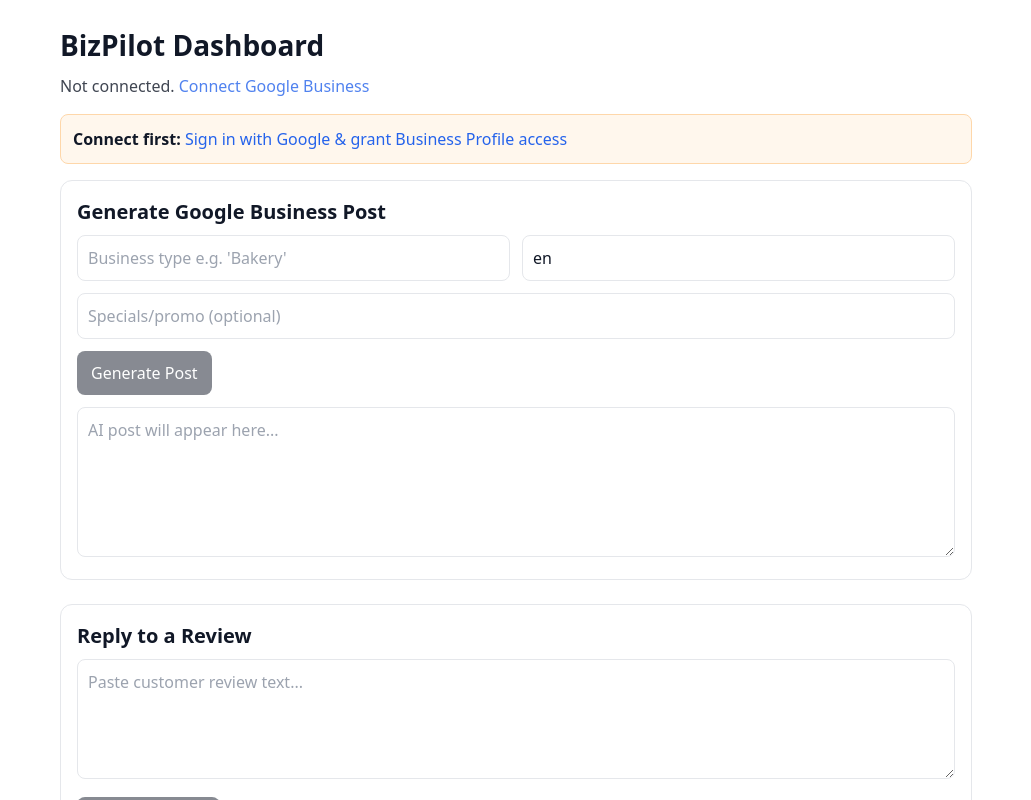
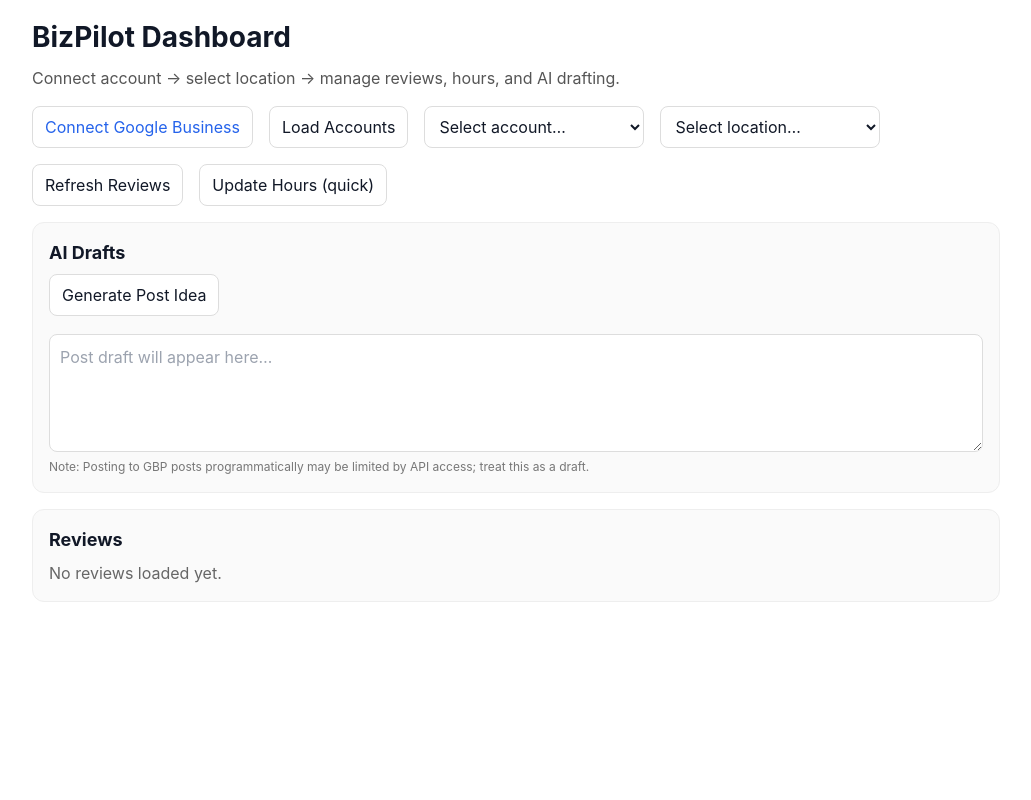
Before and after one commit to boskovasiljevic90/bizpilot, a Next.js app: page /dashboard in a window 1280 px wide. Shown: the top 800 px of the page, without its empty margins (124-1155 px from the left). Built offline with nearby package versions, Linux system fonts and the light colour scheme; no server answers.

Commit message:
Update dashboard.tsx

```diff
--- a/pages/dashboard.tsx
+++ b/pages/dashboard.tsx
@@ -1,150 +1,304 @@
 // pages/dashboard.tsx
 import { useEffect, useState } from "react";
 
-type Who = {
-  loggedIn: boolean;
-  email?: string | null;
-  plan?: "free" | "pro" | null;
+type Account = { name: string; accountName: string; type?: string; state?: string };
+type Location = { name: string; title: string; storeCode?: string; websiteUri?: string; categories?: string };
+type Review = {
+  name: string;               // "accounts/.../locations/.../reviews/..."
+  reviewId?: string;
+  starRating?: string;
+  comment?: string;
+  reviewer?: { displayName?: string };
+  createTime?: string;
+  updateTime?: string;
+  reviewReply?: { comment?: string; updateTime?: string };
 };
 
 export default function Dashboard() {
-  const [who, setWho] = useState<Who>({ loggedIn: false });
-  const [bizType, setBizType] = useState("");
-  const [locale, setLocale] = useState("en");
-  const [specials, setSpecials] = useState("");
-  const [reviewInput, setReviewInput] = useState("");
-  const [postText, setPostText] = useState("");
-  const [replyText, setReplyText] = useState("");
-  const [loadingPost, setLoadingPost] = useState(false);
-  const [loadingReply, setLoadingReply] = useState(false);
+  const [loading, setLoading] = useState(false);
+  const [accounts, setAccounts] = useState<Account[]>([]);
+  const [selectedAccount, setSelectedAccount] = useState<string>("");
+  const [locations, setLocations] = useState<Location[]>([]);
+  const [selectedLocation, setSelectedLocation] = useState<string>("");
+  const [reviews, setReviews] = useState<Review[]>([]);
+  const [aiDraft, setAiDraft] = useState<string>("");
+  const [replyText, setReplyText] = useState<string>("");
 
-  useEffect(() => {
-    fetch("/api/auth/whoami")
-      .then(r => r.json())
-      .then(d => setWho({ loggedIn: d.loggedIn, email: d.email, plan: d.plan }))
-      .catch(() => setWho({ loggedIn: false }));
-  }, []);
+  async function fetchAccounts() {
+    setLoading(true);
+    try {
+      const r = await fetch("/api/gbp/accounts");
+      const j = await r.json();
+      if (!r.ok) throw new Error(j.error || "accounts error");
+      setAccounts(j.accounts || []);
+    } catch (e) {
+      alert("Accounts error: " + (e as Error).message);
+    } finally {
+      setLoading(false);
+    }
+  }
 
-  async function genPost() {
-    setLoadingPost(true);
-    setPostText("");
+  async function fetchLocations(accName: string) {
+    setLoading(true);
+    try {
+      const r = await fetch(`/api/gbp/locations?account=${encodeURIComponent(accName)}`);
+      const j = await r.json();
+      if (!r.ok) throw new Error(j.error || "locations error");
+      setLocations(j.locations || []);
+    } catch (e) {
+      alert("Locations error: " + (e as Error).message);
+    } finally {
+      setLoading(false);
+    }
+  }
+
+  async function fetchReviews(locName: string) {
+    setLoading(true);
+    try {
+      const r = await fetch(`/api/gbp/reviews?location=${encodeURIComponent(locName)}`);
+      const j = await r.json();
+      if (!r.ok) throw new Error(j.error || "reviews error");
+      setReviews(j.reviews || []);
+    } catch (e) {
+      alert("Reviews error: " + (e as Error).message);
+    } finally {
+      setLoading(false);
+    }
+  }
+
+  async function makeAiReply(review: Review) {
     try {
       const r = await fetch("/api/ai/generatePost", {
         method: "POST",
         headers: { "Content-Type": "application/json" },
-        body: JSON.stringify({ businessType: bizType, locale, specials }),
+        body: JSON.stringify({
+          purpose: "review-reply",
+          businessType: locations.find(l => l.name === selectedLocation)?.categories || "local business",
+          reviewText: review.comment || "",
+          starRating: review.starRating || "",
+          languageHint: "MATCH_REVIEW_LANGUAGE"
+        }),
       });
       const j = await r.json();
-      if (!r.ok) throw new Error(j?.error || "Failed");
-      setPostText(j.post || "");
-    } catch (e: any) {
-      setPostText(`Error: ${e?.message || e}`);
-    } finally {
-      setLoadingPost(false);
+      if (!r.ok) throw new Error(j.error || "AI error");
+      setReplyText(j.text || "");
+    } catch (e) {
+      alert("AI reply error: " + (e as Error).message);
     }
   }
 
-  async function genReply() {
-    setLoadingReply(true);
-    setReplyText("");
+  async function sendReply(review: Review) {
     try {
-      const r = await fetch("/api/ai/replyReview", {
+      const text = replyText.trim();
+      if (!text) return alert("Empty reply.");
+      const r = await fetch("/api/gbp/respondReview", {
         method: "POST",
         headers: { "Content-Type": "application/json" },
-        body: JSON.stringify({ review: reviewInput, locale }),
+        body: JSON.stringify({
+          location: selectedLocation,
+          reviewName: review.name,
+          replyText: text,
+        }),
       });
       const j = await r.json();
-      if (!r.ok) throw new Error(j?.error || "Failed");
-      setReplyText(j.reply || "");
-    } catch (e: any) {
-      setReplyText(`Error: ${e?.message || e}`);
-    } finally {
-      setLoadingReply(false);
+      if (!r.ok) throw new Error(j.error || "reply error");
+      alert("Reply sent.");
+      await fetchReviews(selectedLocation);
+      setReplyText("");
+    } catch (e) {
+      alert("Reply failed: " + (e as Error).message);
+    }
+  }
+
+  async function makeAiPost() {
+    try {
+      const r = await fetch("/api/ai/generatePost", {
+        method: "POST",
+        headers: { "Content-Type": "application/json" },
+        body: JSON.stringify({
+          purpose: "post",
+          businessType: locations.find(l => l.name === selectedLocation)?.categories || "local business",
+          languageHint: "ENGLISH",
+        }),
+      });
+      const j = await r.json();
+      if (!r.ok) throw new Error(j.error || "AI error");
+      setAiDraft(j.text || "");
+    } catch (e) {
+      alert("AI post error: " + (e as Error).message);
+    }
+  }
+
+  async function updateHoursSimple() {
+    const weekdays = prompt("Enter hours (e.g. Mon-Fri 09:00-17:00, Sat 10:00-14:00, Sun closed)");
+    if (!weekdays) return;
+    try {
+      const r = await fetch("/api/gbp/updateHours", {
+        method: "POST",
+        headers: { "Content-Type": "application/json" },
+        body: JSON.stringify({
+          location: selectedLocation,
+          humanHours: weekdays
+        }),
+      });
+      const j = await r.json();
+      if (!r.ok) throw new Error(j.error || "update hours error");
+      alert("Hours updated.");
+    } catch (e) {
+      alert("Update hours failed: " + (e as Error).message);
     }
   }
 
   return (
-    <div style={{ maxWidth: 960, margin: "0 auto", padding: 24 }}>
+    <div style={{ padding: 16, maxWidth: 1000, margin: "0 auto", fontFamily: "Inter, system-ui, sans-serif" }}>
       <h1 style={{ fontSize: 28, fontWeight: 700, marginBottom: 8 }}>BizPilot Dashboard</h1>
-      <p style={{ marginBottom: 16, opacity: 0.8 }}>
-        {who.loggedIn ? (
-          <>Logged in as <b>{who.email || "unknown"}</b> — Plan: <b>{who.plan || "free"}</b></>
-        ) : (
-          <>Not connected. <a href="/api/auth/google">Connect Google Business</a></>
-        )}
+      <p style={{ color: "#555", marginBottom: 16 }}>
+        Connect account → select location → manage reviews, hours, and AI drafting.
       </p>
 
-      {!who.loggedIn && (
-        <div style={{ background: "#fff7ed", border: "1px solid #fed7aa", padding: 12, borderRadius: 8, marginBottom: 16 }}>
-          <b>Connect first:</b> <a href="/api/auth/google">Sign in with Google &amp; grant Business Profile access</a>
-        </div>
-      )}
+      <div style={{ display: "flex", gap: 16, flexWrap: "wrap", marginBottom: 16 }}>
+        <a href="/api/auth/google" style={btn()}>
+          Connect Google Business
+        </a>
+        <button onClick={fetchAccounts} style={btn()} disabled={loading}>Load Accounts</button>
 
-      <section style={{ display: "grid", gridTemplateColumns: "1fr", gap: 24 }}>
-        <div style={{ border: "1px solid #e5e7eb", padding: 16, borderRadius: 12 }}>
-          <h2 style={{ fontSize: 20, fontWeight: 600, marginBottom: 8 }}>Generate Google Business Post</h2>
-          <div style={{ display: "grid", gridTemplateColumns: "1fr 1fr", gap: 12, marginBottom: 12 }}>
-            <input
-              value={bizType}
-              onChange={e => setBizType(e.target.value)}
-              placeholder="Business type e.g. 'Bakery'"
-              style={{ padding: 10, border: "1px solid #e5e7eb", borderRadius: 8 }}
-            />
-            <input
-              value={locale}
-              onChange={e => setLocale(e.target.value)}
-              placeholder="Locale (e.g. en, sr, de...)"
-              style={{ padding: 10, border: "1px solid #e5e7eb", borderRadius: 8 }}
-            />
-          </div>
-          <input
-            value={specials}
-            onChange={e => setSpecials(e.target.value)}
-            placeholder="Specials/promo (optional)"
-            style={{ width: "100%", padding: 10, border: "1px solid #e5e7eb", borderRadius: 8, marginBottom: 12 }}
-          />
-          <button
-            onClick={genPost}
-            disabled={!who.loggedIn || loadingPost}
-            style={{ padding: "10px 14px", borderRadius: 8, background: "#111827", color: "#fff", border: "none" }}
+        <select
+          value={selectedAccount}
+          onChange={(e) => {
+            const v = e.target.value;
+            setSelectedAccount(v);
+            if (v) fetchLocations(v);
+          }}
+          style={select()}
         >
-            {loadingPost ? "Generating..." : "Generate Post"}
+          <option value="">Select account…</option>
+          {accounts.map((a) => (
+            <option key={a.name} value={a.name}>
+              {a.accountName || a.name}
+            </option>
+          ))}
+        </select>
+
+        <select
+          value={selectedLocation}
+          onChange={(e) => {
+            const v = e.target.value;
+            setSelectedLocation(v);
+            if (v) fetchReviews(v);
+          }}
+          style={select()}
+        >
+          <option value="">Select location…</option>
+          {locations.map((l) => (
+            <option key={l.name} value={l.name}>
+              {l.title}
+            </option>
+          ))}
+        </select>
+
+        <button onClick={() => selectedLocation ? fetchReviews(selectedLocation) : alert("Select location first")} style={btn()}>
+          Refresh Reviews
         </button>
-          <textarea
-            readOnly
-            value={postText}
-            placeholder="AI post will appear here..."
-            style={{ width: "100%", minHeight: 150, padding: 10, border: "1px solid #e5e7eb", borderRadius: 8, marginTop: 12 }}
-          />
+
+        <button onClick={() => selectedLocation ? updateHoursSimple() : alert("Select location first")} style={btn()}>
+          Update Hours (quick)
+        </button>
       </div>
 
-        <div style={{ border: "1px solid #e5e7eb", padding: 16, borderRadius: 12 }}>
-          <h2 style={{ fontSize: 20, fontWeight: 600, marginBottom: 8 }}>Reply to a Review</h2>
+      <div style={card()}>
+        <h2 style={h2()}>AI Drafts</h2>
+        <div style={{ display: "flex", gap: 12, flexWrap: "wrap", marginBottom: 8 }}>
+          <button onClick={() => selectedLocation ? makeAiPost() : alert("Select location first")} style={btn()}>
+            Generate Post Idea
+          </button>
+        </div>
         <textarea
-            value={reviewInput}
-            onChange={e => setReviewInput(e.target.value)}
-            placeholder="Paste customer review text..."
-            style={{ width: "100%", minHeight: 120, padding: 10, border: "1px solid #e5e7eb", borderRadius: 8, marginBottom: 12 }}
+          value={aiDraft}
+          onChange={(e) => setAiDraft(e.target.value)}
+          placeholder="Post draft will appear here…"
+          rows={4}
+          style={textarea()}
         />
-          <button
-            onClick={genReply}
-            disabled={!who.loggedIn || loadingReply}
-            style={{ padding: "10px 14px", borderRadius: 8, background: "#111827", color: "#fff", border: "none" }}
-          >
-            {loadingReply ? "Generating..." : "Generate Reply"}
-          </button>
+        <p style={{ fontSize: 12, color: "#777" }}>Note: Posting to GBP posts programmatically may be limited by API access; treat this as a draft.</p>
+      </div>
+
+      <div style={card()}>
+        <h2 style={h2()}>Reviews</h2>
+        {!reviews.length ? (
+          <p style={{ color: "#666" }}>No reviews loaded yet.</p>
+        ) : (
+          reviews.map((r) => (
+            <div key={r.name} style={{ borderTop: "1px solid #eee", paddingTop: 12, marginTop: 12 }}>
+              <div style={{ display: "flex", justifyContent: "space-between" }}>
+                <strong>{r.reviewer?.displayName || "Anonymous"}</strong>
+                <span style={{ color: "#999" }}>{r.starRating || ""}</span>
+              </div>
+              <p style={{ marginTop: 6 }}>{r.comment || ""}</p>
+              {r.reviewReply?.comment ? (
+                <p style={{ color: "#2f7a2f" }}>
+                  Reply: {r.reviewReply.comment}
+                </p>
+              ) : (
+                <>
+                  <div style={{ display: "flex", gap: 8, marginTop: 8 }}>
+                    <button onClick={() => makeAiReply(r)} style={btn()}>AI Suggest Reply</button>
+                    <button onClick={() => sendReply(r)} style={btn()}>Send Reply</button>
+                  </div>
                   <textarea
-            readOnly
                     value={replyText}
-            placeholder="AI reply will appear here..."
-            style={{ width: "100%", minHeight: 150, padding: 10, border: "1px solid #e5e7eb", borderRadius: 8, marginTop: 12 }}
+                    onChange={(e) => setReplyText(e.target.value)}
+                    placeholder="Your reply…"
+                    rows={3}
+                    style={textarea()}
                   />
+                </>
+              )}
             </div>
-      </section>
-
-      <p style={{ marginTop: 16, fontSize: 13, opacity: 0.7 }}>
-        Autopilot (posts/replies/updates) pokreću Cron + KV u pozadini. Ovaj ekran je ručna kontrola.
-      </p>
+          ))
+        )}
+      </div>
     </div>
   );
 }
+
+function btn() {
+  return {
+    padding: "8px 12px",
+    borderRadius: 8,
+    border: "1px solid #ddd",
+    background: "#fff",
+    cursor: "pointer",
+  } as React.CSSProperties;
+}
+function select() {
+  return {
+    padding: "8px 10px",
+    borderRadius: 8,
+    border: "1px solid #ddd",
+    minWidth: 220,
+    background: "#fff",
+  } as React.CSSProperties;
+}
+function card() {
+  return {
+    padding: 16,
+    border: "1px solid #eee",
+    borderRadius: 12,
+    marginBottom: 16,
+    background: "#fafafa",
+  } as React.CSSProperties;
+}
+function h2() {
+  return { fontSize: 18, fontWeight: 700, marginBottom: 8 } as React.CSSProperties;
+}
+function textarea() {
+  return {
+    width: "100%",
+    borderRadius: 8,
+    border: "1px solid #ddd",
+    padding: 10,
+    marginTop: 10,
+    background: "#fff",
+    fontFamily: "inherit",
+  } as React.CSSProperties;
+}
```
Lines whose indentation alone changed are shown as unchanged.
